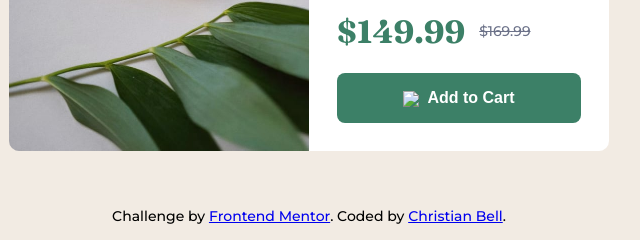
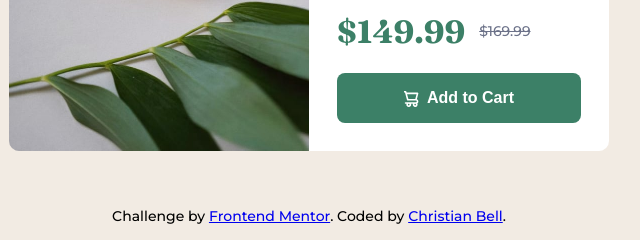
Before and after one commit to christianb3ll/product-preview-card-component-main, a plain HTML site: page index.html in a window 1280 px wide. Shown: the part 359-599 px from the top of the page, 331-971 px from the left. Drawn offline with Linux system fonts and the light colour scheme; the site is published under a folder, as on GitHub Pages, so addresses that start at the root find nothing; files whose address does not match are found by name.

Commit message:
Fix image path

```diff
--- a/index.html
+++ b/index.html
@@ -35,7 +35,7 @@
       </div><!-- product-pricing -->
 
       <div class="product-cart-button">
-        <button><img class="cart-icon" src="/images/icon-cart.svg">Add to Cart</button>
+        <button><img class="cart-icon" src="./images/icon-cart.svg">Add to Cart</button>
       </div><!-- product-cart-button -->
 
 
```
